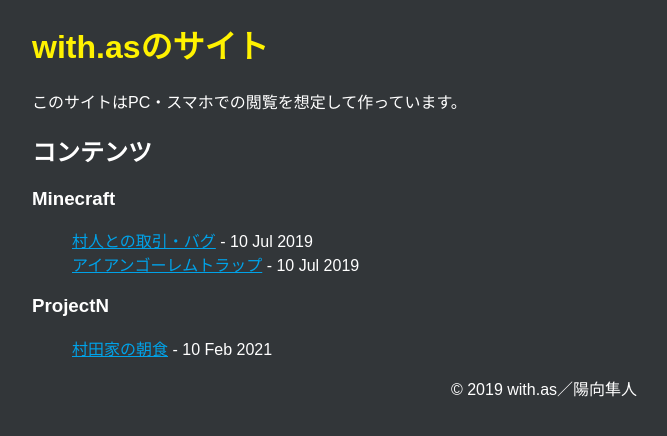
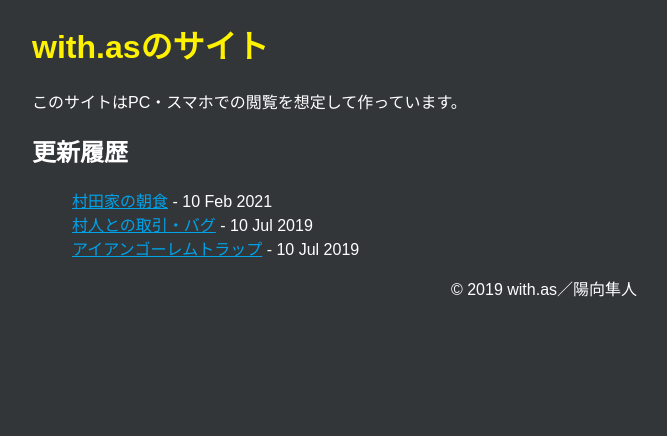
Before and after one commit to withas/withas.github.io, a Jekyll site: the page built from index.html, in a window 1280 px wide. Shown: the top 436 px of the page, without its empty margins (96-763 px from the left). Built offline with Jekyll 4.4.1, drawn with Linux system fonts in a browser that asks for light colours.

Commit message:
index.htmlのカテゴリ分けを廃止

```diff
--- a/index.html
+++ b/index.html
@@ -5,22 +5,14 @@ title: with.asのサイト
 <article>
   <p>このサイトはPC・スマホでの閲覧を想定して作っています。</p>
 
-  <h2>コンテンツ</h2>
-  <!--<h3>Minecrat</h3>-->
-  {% for category in site.categories %}
-  <h3>
-    {% if category[0] == "projectn" %}
-    ProjectN
-    {% else %}
-    {{ category[0] | capitalize }}
-    {% endif %}
-  </h3>
+  <h2>更新履歴</h2>
+
   <ul>
-    {% for post in category[1] %}
-    <li>
-      <a href="{{ post.url }}">{{ post.title }}</a> - {{ post.date | date_to_string }}
-    </li>
-    {% endfor %}
+  {% for post in site.posts %}
+  <li>
+    <a href="{{ post.url }}">{{ post.title }}</a> - {{ post.date | date_to_string }}
+  </li>
+  {% endfor %}
   </ul>
-  {% endfor %}
+
 </article>
```
